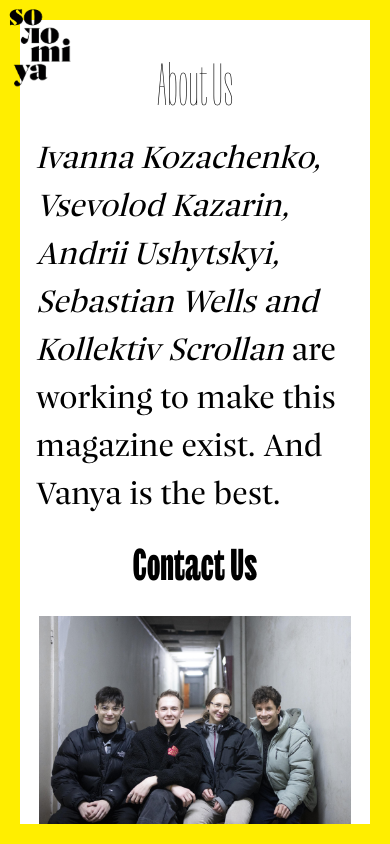
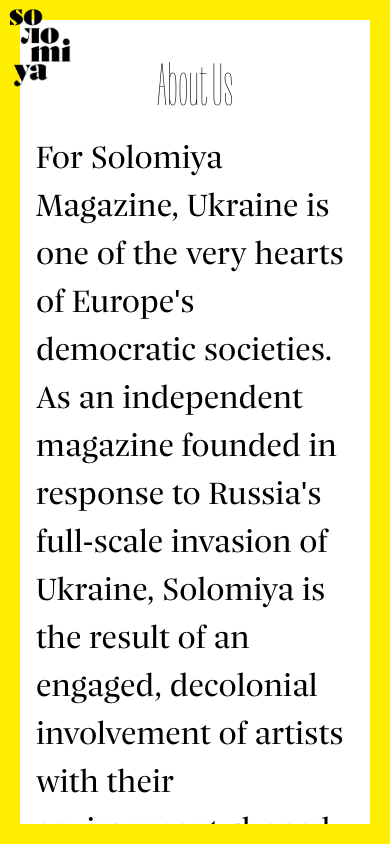
Before and after one commit to bit1creative/solomiya, a React (Vite) app: page /issue/2/about in a window 390 px wide. Built offline with nearby package versions, Linux system fonts and the light colour scheme.

Commit message:
new text

```diff
--- a/src/components/pages/About/AboutUsSection.tsx
+++ b/src/components/pages/About/AboutUsSection.tsx
@@ -9,10 +9,25 @@ export const AboutUsSection = () => {
     <section className="flex min-h-[calc(100dvh-40px)] flex-col items-center justify-center p-4 md:mx-10 lg:min-h-full lg:p-14 xl:gap-y-4 xl:p-32">
       <SectionTitle title={'About Us'} />
       <div className="font-nice-regular text-4xl lg:text-center xl:text-6xl">
-        <span className="italic">
-          Ivanna Kozachenko, Vsevolod Kazarin, Andrii Ushytskyi, Sebastian Wells and Kollektiv Scrollan{' '}
-        </span>
-        are working to make this magazine exist. And Vanya is the best.
+        For Solomiya Magazine, Ukraine is one of the very hearts of Europe&apos;s democratic societies. As an
+        independent magazine founded in response to Russia&apos;s full-scale invasion of Ukraine, Solomiya is the result
+        of an engaged, decolonial involvement of artists with their environment shaped by an unprecedented imperial
+        aggression.
+        <br></br>
+        <br></br>
+      </div>
+      <div className="font-nice-regular text-4xl lg:text-center xl:text-6xl">
+        The magazine is a platform for both emerging and established Ukrainian creatives, using a wide range of
+        expressions from visual arts to text that represent personal experiences, emotional observations and
+        intellectual discourses and offer its readers profound, diverse and subjective perspectives on current realities
+        and complex social issues in Ukraine - and beyond.
+        <br></br>
+        <br></br>
+      </div>
+      <div className="font-nice-regular text-4xl lg:text-center xl:text-6xl">
+        Publishing annually and entirely in English, unconventional design and exceptional visual approaches are at the
+        core of its creation process conducted in both Kyiv and Berlin. Solomiya is proud to be printed vegan, shipped
+        worldwide and available in all major European capitals.
       </div>
       <AnimatedLink
         className="my-4 block text-center font-yuni-black text-5xl lg:text-6xl xl:text-7xl"
@@ -20,7 +35,43 @@ export const AboutUsSection = () => {
       >
         Contact Us
       </AnimatedLink>
-      <img className="mx-auto max-w-[80vw] lg:max-w-[60vw]" src={'/images/about-us.jpg'} loading="lazy" />
+      <SectionTitle title={'Editorial Team'} />
+      <div className="font-nice-regular text-4xl lg:text-center xl:text-6xl">
+        Andrii Ushytskyi grew up in Western Ukraine but has been living in Kyiv since 2021. Andrii studied English
+        Culture and Literature.
+        <br></br>
+        <br></br>
+      </div>
+      <div className="font-nice-regular text-4xl lg:text-center xl:text-6xl">
+        Ivanna Kozachenko works as a curator in Kyiv and graduated from Taras Shevchenko National University with a
+        bachelor&apos;s degree in mathematics.
+        <br></br>
+        <br></br>
+      </div>
+      <div className="font-nice-regular text-4xl lg:text-center xl:text-6xl">
+        Sebastian Wells comes from Berlin and is a member of the photographer&apos;s collective OSTKREUZ.
+        <br></br>
+        <br></br>
+      </div>
+      <div className="font-nice-regular text-4xl lg:text-center xl:text-6xl">
+        Vsevolod Kazarin is a photographer from Kyiv, fluent in Japanese and the co-founder of this magazine.
+        <br></br>
+        <br></br>
+      </div>
+      <SectionTitle title={'Art Direction'} />
+      <div className="font-nice-regular text-4xl lg:text-center xl:text-6xl">
+        Kollektiv Scrollan is a design studio based in Berlin. Their members, Anne-Lene Proff and Peter B&uuml;nnagel,
+        develop the visual appearance of the magazine.
+        <br></br>
+        <br></br>
+      </div>
+      <SectionTitle title={'Publisher'} />
+      <div className="font-nice-regular text-4xl lg:text-center xl:text-6xl">
+        SHIFT BOOKS is a Berlin-based independent publisher run by Helena Melikov and Christian Dettler specialized in
+        photography, contemporary art and social interest. SHIFT BOOKS are produced sustainably and printed vegan.
+        <br></br>
+        <br></br>
+      </div>
     </section>
   );
 };
```
Also changed, not shown: 1 other file (tests, documents, lock files or other folders).
